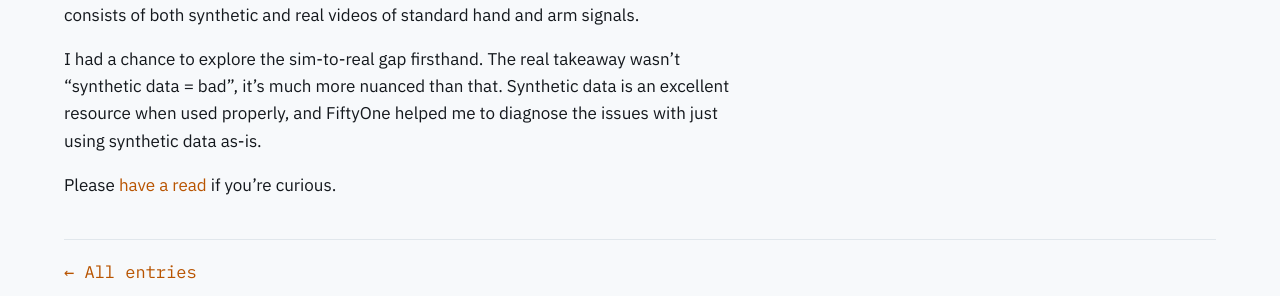
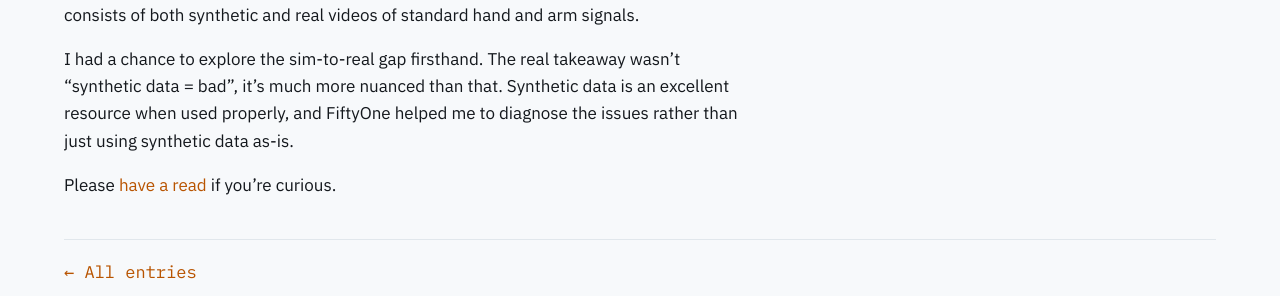
Before and after one commit to roboav8r/roboav8r.github.io, a Jekyll site: the page built from _posts/2026-09-16-i-wrote-about-sim-to-real-gesture-classification.md, in a window 1280 px wide and 1173 px high. Shown: the part 705-1001 px from the top of the window. Built offline with Jekyll 4.4.1, drawn with Linux system fonts in a browser that asks for light colours.

Commit message:
Update 2026-09-16-i-wrote-about-sim-to-real-gesture-classification.md

```diff
--- a/_posts/2026-09-16-i-wrote-about-sim-to-real-gesture-classification.md
+++ b/_posts/2026-09-16-i-wrote-about-sim-to-real-gesture-classification.md
@@ -12,6 +12,6 @@ I made a gesture classifier as part of a human-robot interaction project back in
 
 Notably, I trained the gesture classifier using the [Robot Control Gestures v2 dataset](https://github.com/reddyav1/RoCoG-v2), which consists of both synthetic and real videos of standard hand and arm signals.
 
-I had a chance to explore the sim-to-real gap firsthand. The real takeaway wasn't "synthetic data = bad", it's much more nuanced than that. Synthetic data is an excellent resource when used properly, and FiftyOne helped me to diagnose the issues with just using synthetic data as-is.
+I had a chance to explore the sim-to-real gap firsthand. The real takeaway wasn't "synthetic data = bad", it's much more nuanced than that. Synthetic data is an excellent resource when used properly, and FiftyOne helped me to diagnose the issues rather than just using synthetic data as-is.
 
 Please [have a read](https://voxel51.com/blog/sim-to-real-gesture-classification-fiftyone) if you're curious.
```
